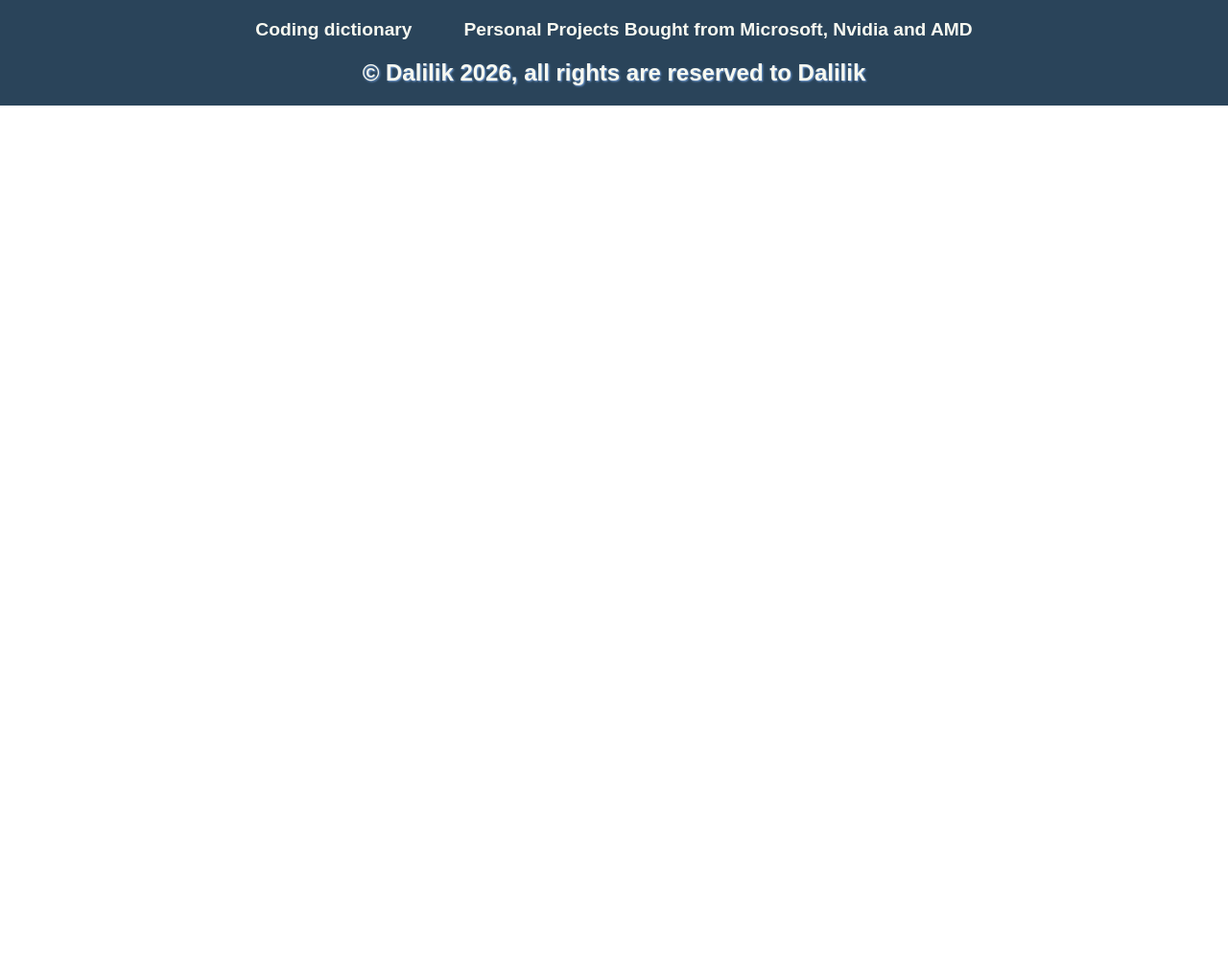
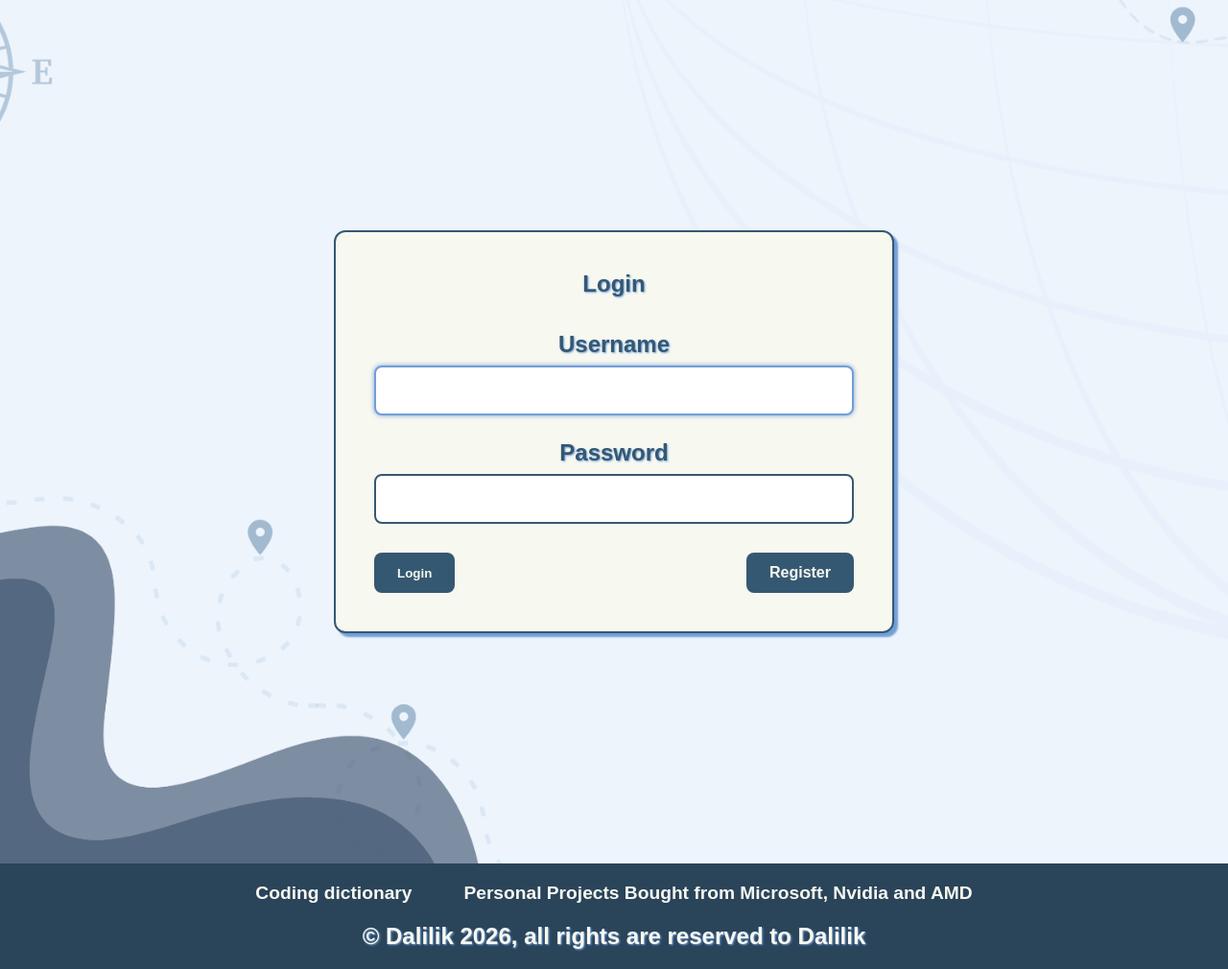
Before and after one commit to CatFlab/Internet-Programming, a Django app: page /registration/Login.html in a window 1280 px wide. Shown: the part 87-1097 px from the top of the page at 96% size. Before the commit the page ends 197 px from the top, so only its background shows below. Run offline with Django 5.2, Linux system fonts and the light colour scheme.

Commit message:
Login page

```diff
--- a/InternetProgramming/settings.py
+++ b/InternetProgramming/settings.py
@@ -124,3 +124,5 @@ STATICFILES_DIRS = [
 # Media files (user-uploaded files)
 MEDIA_URL = '/media/'
 MEDIA_ROOT = BASE_DIR / 'media'
+
+LOGIN_REDIRECT_URL = '/'  # Redirect to home page after login
--- a/pages2/templates/registration/Login.html
+++ b/pages2/templates/registration/Login.html
@@ -1,6 +1,46 @@
 {% extends "base.html" %}
 {% load static %}
 
-{% block title %}Dalilik - Login{% endblock %}
+{% block title %}
+Dalilik - Login
+{% endblock %}
 
-{% block main-content%}{% endblock%}
+{% block main-content %}
+
+<section class="login-page">
+
+    <div class="login-card">
+
+    <h1>Login</h1>
+
+    {% if form.errors %}
+        <div class="login-error">
+            User not found or incorrect password.
+        </div>
+    {% endif %}
+
+    <form method="post">
+        {% csrf_token %}
+
+        <div class="login-row">
+            <h2>Username</h2>
+            {{ form.username }}
+        </div>
+
+        <div class="login-row">
+            <h2>Password</h2>
+            {{ form.password }}
+        </div>
+
+        <div class="login-buttons">
+            <button type="submit">Login</button>
+            <a href="{% url 'register' %}">Register</a>
+        </div>
+
+    </form>
+
+</div>
+
+</section>
+
+{% endblock %}
--- a/pages2/templates/static/css/stylesheet.css
+++ b/pages2/templates/static/css/stylesheet.css
@@ -652,3 +652,99 @@ footer
 {
     background: #2a445a;
 }
+.login-page
+{
+    display: flex;
+    justify-content: center;
+    align-items: center;
+    min-height: 100vh;
+    padding: 50px;
+    background-image: url("../images/Login Background.png");
+    background-size: cover;
+    background-position: center;
+    background-repeat: no-repeat;
+}
+.login-card
+{
+    width: 500px;
+    background: #F7F8F0;
+    border: 2px solid #355872;
+    border-radius: 12px;
+    padding: 40px;
+    box-shadow: 4px 4px 2px #729ed8;
+}
+.login-card h1
+{
+    color: #355872;
+    margin-bottom: 35px;
+    font-family: sans-serif;
+    text-shadow: 1px 1px 2px #729ed8;
+}
+.login-row
+{
+    margin-bottom: 25px;
+    text-align: left;
+}
+.login-row h2
+{
+    margin-bottom: 8px;
+    color: #355872;
+    font-family: sans-serif;
+    text-shadow: 1px 1px 2px #729ed8;
+}
+.login-row input
+{
+    width: 100%;
+    padding: 15px;
+    border: 2px solid #355872;
+    border-radius: 8px;
+    background: #ffffff;
+    color: #355872;
+    font-family: sans-serif;
+    font-size: 16px;
+    box-sizing: border-box;
+}
+.login-row input:focus
+{
+    outline: none;
+    border-color: #729ed8;
+    box-shadow: 0 0 5px #729ed8;
+}
+.login-buttons
+{
+    margin-top: 30px;
+    display: flex;
+    justify-content: space-between;
+}
+
+.login-buttons button,
+.login-buttons a
+{
+    padding: 12px 24px;
+    background: #355872;
+    color: #F7F8F0;
+    border: none;
+    border-radius: 8px;
+    text-decoration: none;
+    font-family: sans-serif;
+    font-weight: bold;
+    cursor: pointer;
+}
+
+.login-buttons button:hover,
+.login-buttons a:hover
+{
+    background: #2a445a;
+}
+.login-error
+{
+    margin-bottom: 25px;
+    padding: 15px;
+    background-color: #F7F8F0;
+    color: #b22222;
+    border: 2px solid #b22222;
+    border-radius: 8px;
+    font-family: sans-serif;
+    font-weight: bold;
+    text-shadow: 1px 1px 2px #729ed8;
+}
```
Also changed, not shown: db.sqlite3.
